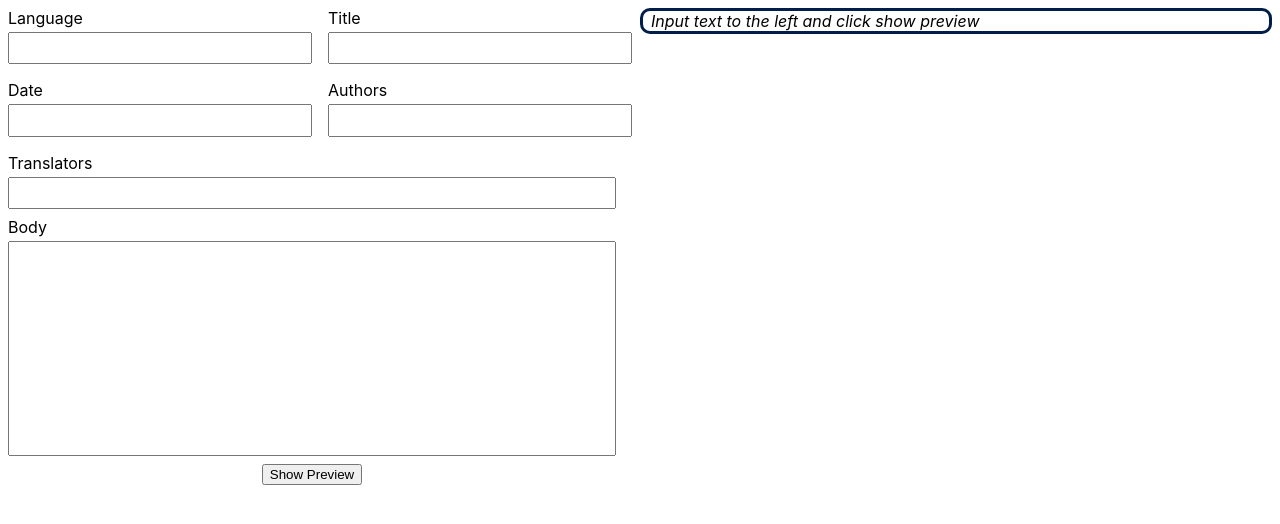
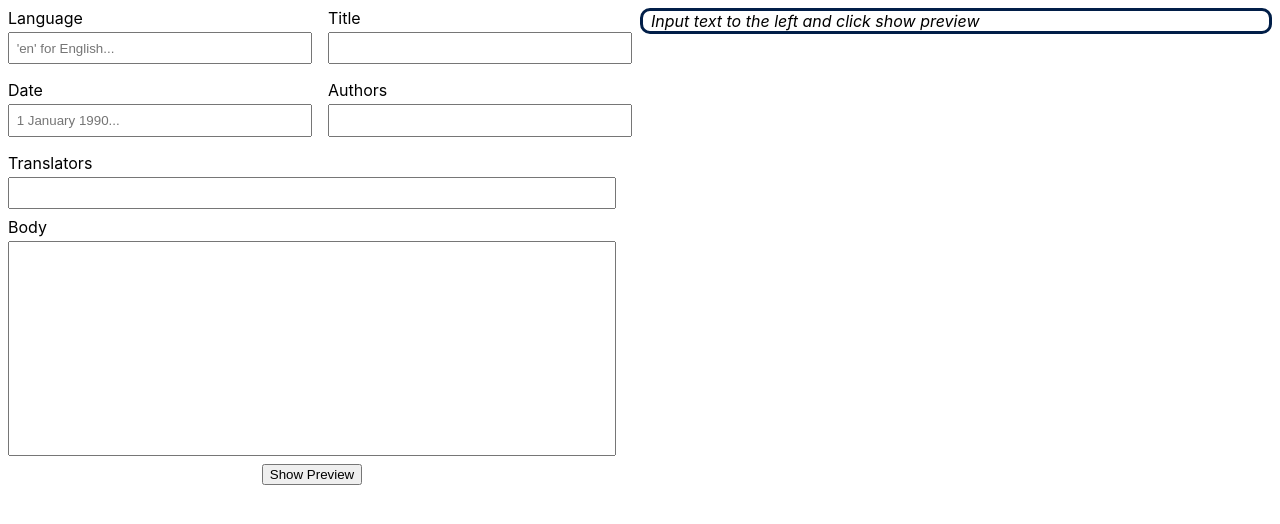
Before and after one commit to Journal-of-Young-Investigators/language-previewer, a React (Create React App) app: page / in a window 1280 px wide. Shown: the top 524 px of the page. Built offline with nearby package versions, Linux system fonts and the light colour scheme.

Commit message:
Fix CSS style for the date class not rendering. Add some placeholder text

```diff
--- a/src/App.tsx
+++ b/src/App.tsx
@@ -53,7 +53,7 @@ class LanguagePreviewer extends React.Component <MyProps, MyState> {
 
   format = () => {
     let data = '<h2>' + this.state.article.title + '</h2>';
-    data += '<div className="data">' + this.state.article.date + '</div>';
+    data += '<div class="date">' + this.state.article.date + '</div>';
     data += '<h3>' + this.formatAuthorsOrTranslators(this.state.article.authors.split(',')) + '</h3>';
     data += '<h3>' + this.formatAuthorsOrTranslators(this.state.article.translators.split(',')) +'</h3>';
     data += '<p>' + this.state.article.body + '</p>';
@@ -79,10 +79,6 @@ class LanguagePreviewer extends React.Component <MyProps, MyState> {
     });
   }
 
-  preview = () => {
-    return this.state.formattedHTML;
-  }
-
   render() {
     return (
       <div>
@@ -90,7 +86,7 @@ class LanguagePreviewer extends React.Component <MyProps, MyState> {
             <div className="input-row">
               <div className="input-item">
                 <label htmlFor="langCode">Language</label>
-                <input name="langCode" type="text" value={this.state.article.langCode} onChange={this.handleChange}/>
+                <input name="langCode" type="text" placeholder="'en' for English..." value={this.state.article.langCode} onChange={this.handleChange}/>
               </div>
               <div className="input-item">
                 <label htmlFor="title">Title</label>
@@ -100,7 +96,7 @@ class LanguagePreviewer extends React.Component <MyProps, MyState> {
             <div className="input-row">
               <div className="input-item">
                 <label htmlFor="date">Date</label>
-                <input name="date" type="text" value={this.state.article.date} onChange={this.handleChange}/>
+                <input name="date" type="text" placeholder="1 January 1990..." value={this.state.article.date} onChange={this.handleChange}/>
               </div>
               <div className="input-item">
                 <label htmlFor="authors">Authors</label>
@@ -123,7 +119,7 @@ class LanguagePreviewer extends React.Component <MyProps, MyState> {
         </div>
 
         <div className="output-area">
-          <div className="output" dangerouslySetInnerHTML={this.preview()}></div>
+          <div className="output" dangerouslySetInnerHTML={this.state.formattedHTML}></div>
         </div>
       </div>
     )
```
